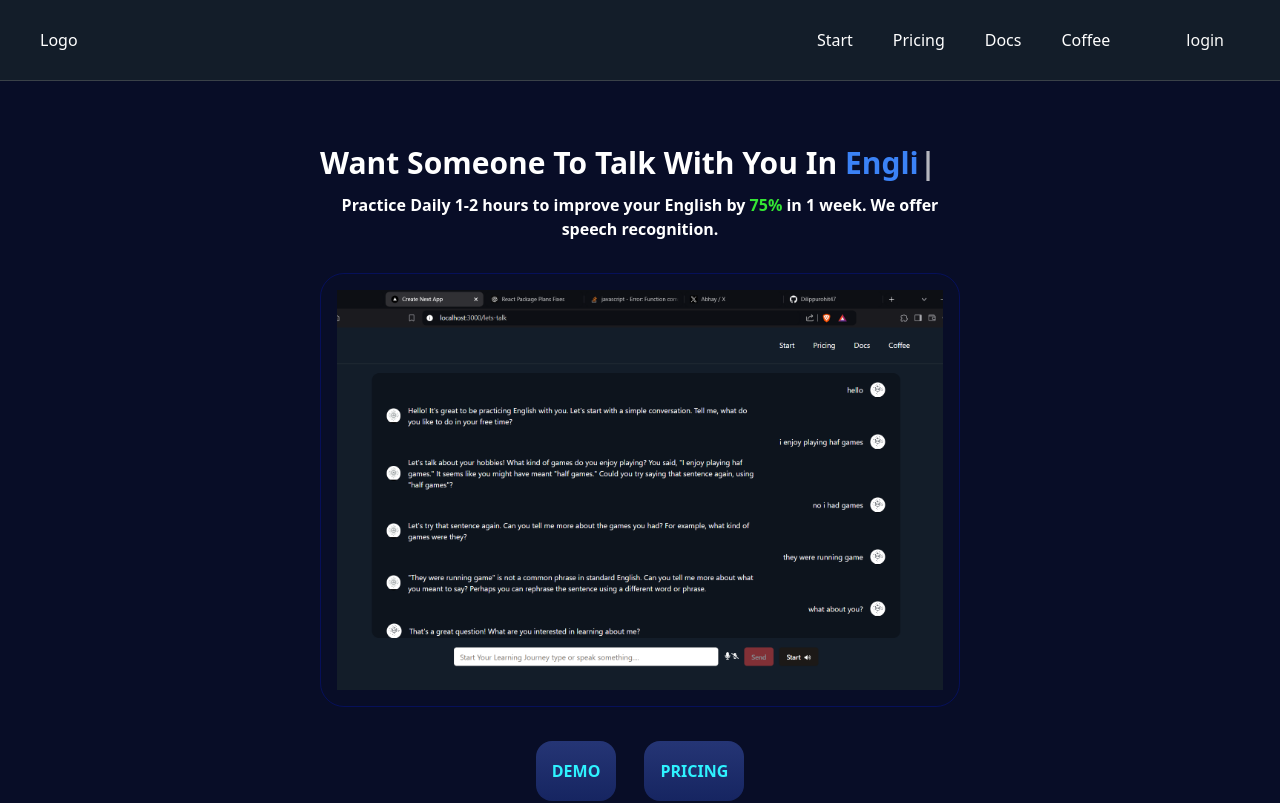
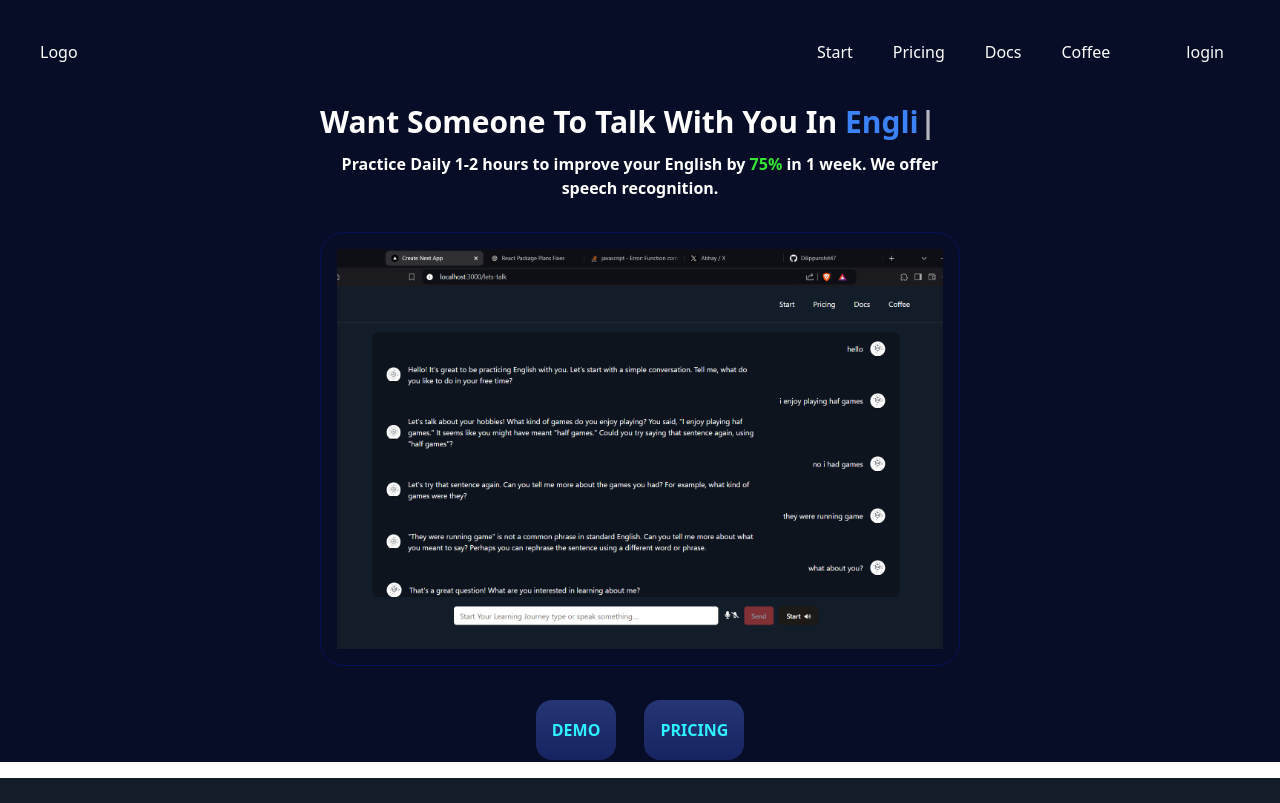
Before and after one commit to Dilippurohit47/Ai-Based-English-learning-App, a Next.js app: page / in a window 1280 px wide. Shown: the top 803 px of the page. Built offline with nearby package versions, Linux system fonts and the light colour scheme; no server answers; the database is empty.

Commit message:
header position fixed

```diff
--- a/src/app/home/page.tsx
+++ b/src/app/home/page.tsx
@@ -12,7 +12,7 @@ const LandingPage = () => {
   const { isSignedIn } = useUser();
 
   return (
-    <div className=" bg-[#080D27] flex flex-col gap-8 items-center justify-center mb-4">
+    <div className=" bg-[#080D27] flex mt-10 flex-col gap-8 items-center justify-center mb-4">
       <TypeWriter />
       <div className=" h-2/4 w-2/4  p-4 border-[0.5px] border-[#001aff3c] rounded-3xl  ">
         <Image
--- a/src/app/page.tsx
+++ b/src/app/page.tsx
@@ -1,32 +1,29 @@
 "use client";
-import 'regenerator-runtime/runtime';
-import LandingPage from "../app/home/page"
-import SecondPage from   "../pages/SecondPage";
-import { useEffect } from 'react';
-import 'lenis/dist/lenis.css'
-import Lenis from 'lenis';
+import "regenerator-runtime/runtime";
+import LandingPage from "../app/home/page";
+import SecondPage from "../pages/SecondPage";
+import { useEffect } from "react";
+import "lenis/dist/lenis.css";
+import Lenis from "lenis";
 export default function Home() {
-
-  useEffect(() =>{
-    const lenis = new Lenis()
-
-lenis.on('scroll', (e) => {
-  console.log(e)
-})
+  useEffect(() => {
+    const lenis = new Lenis();
 
     function raf(time) {
-  lenis.raf(time)
-  requestAnimationFrame(raf)
+      lenis.raf(time);
+      requestAnimationFrame(raf);
     }
 
-requestAnimationFrame(raf)
+    requestAnimationFrame(raf);
     return () => {
       lenis.destroy();
     };
-  },[])
+  }, []);
 
-  return <div className=" bg-[#080D27] h-[90.5vh] py-16" >
+  return (
+    <div className=" bg-[#080D27] h-[90.5vh] py-16">
       <LandingPage />
       <SecondPage />
-  </div>;
+    </div>
+  );
 }
--- a/src/components/my-components/header.tsx
+++ b/src/components/my-components/header.tsx
@@ -4,7 +4,7 @@ import React, { useEffect, useState } from "react";
 import { Button } from "../ui/button";
 import { Menu } from "lucide-react";
 import { useAuth, UserButton, useUser } from "@clerk/nextjs";
-import { UserProfile } from "@clerk/nextjs";
+import clsx from 'clsx';
 import { getFullUser } from "../../../utils/supabse/apis/userApis";
 
 interface LinkItem {
@@ -30,9 +30,25 @@ const Links: LinkItem[] = [
 const Header = () => {
   const { isLoaded, isSignedIn, user } = useUser();
   const [dbUser, setDbuser] = useState();
+
+  const [hasScrolled, setHasSrolled] = useState(false);
+
+  useEffect(() => {
+    const handleScroll = () => {
+      setHasSrolled(window.scrollY > 40);
+    };
+
+    window.addEventListener("scroll", handleScroll);
+    console.log(hasScrolled);
+
+    return () => {
+      window.removeEventListener("scroll", handleScroll);
+    };
+  }, []);
+
   useEffect(() => {
     const getUser = async () => {
-      const data = await getFullUser(user?.id);
+      const data = await getFullUser(user?.id!);
       if (data) {
         setDbuser(data[0]);
       }
@@ -40,9 +56,12 @@ const Header = () => {
     getUser();
   }, [isSignedIn]);
 
-  console.log("user", dbUser);
+  // console.log("user", dbUser);
+  console.log(hasScrolled);
   return (
-    <nav className="bg-[#131D29] text-white px-4 py-4 md:px-10 md:py-5 flex items-center justify-between border-b border-b-[#8080805c]">
+    <nav
+    className={clsx(`bg-[#080D27] z-50 fixed top-0 left-0 w-full transition-all ease-in-out duration-300 text-white px-4 py-8 md:px-10 md:py-8 flex items-center justify-between`,hasScrolled && "md:py-4 bg-[#05091d] " )}
+  >
       <Link href={"/"}>
         <div>Logo</div>
       </Link>
```
Lines whose indentation alone changed are shown as unchanged.
